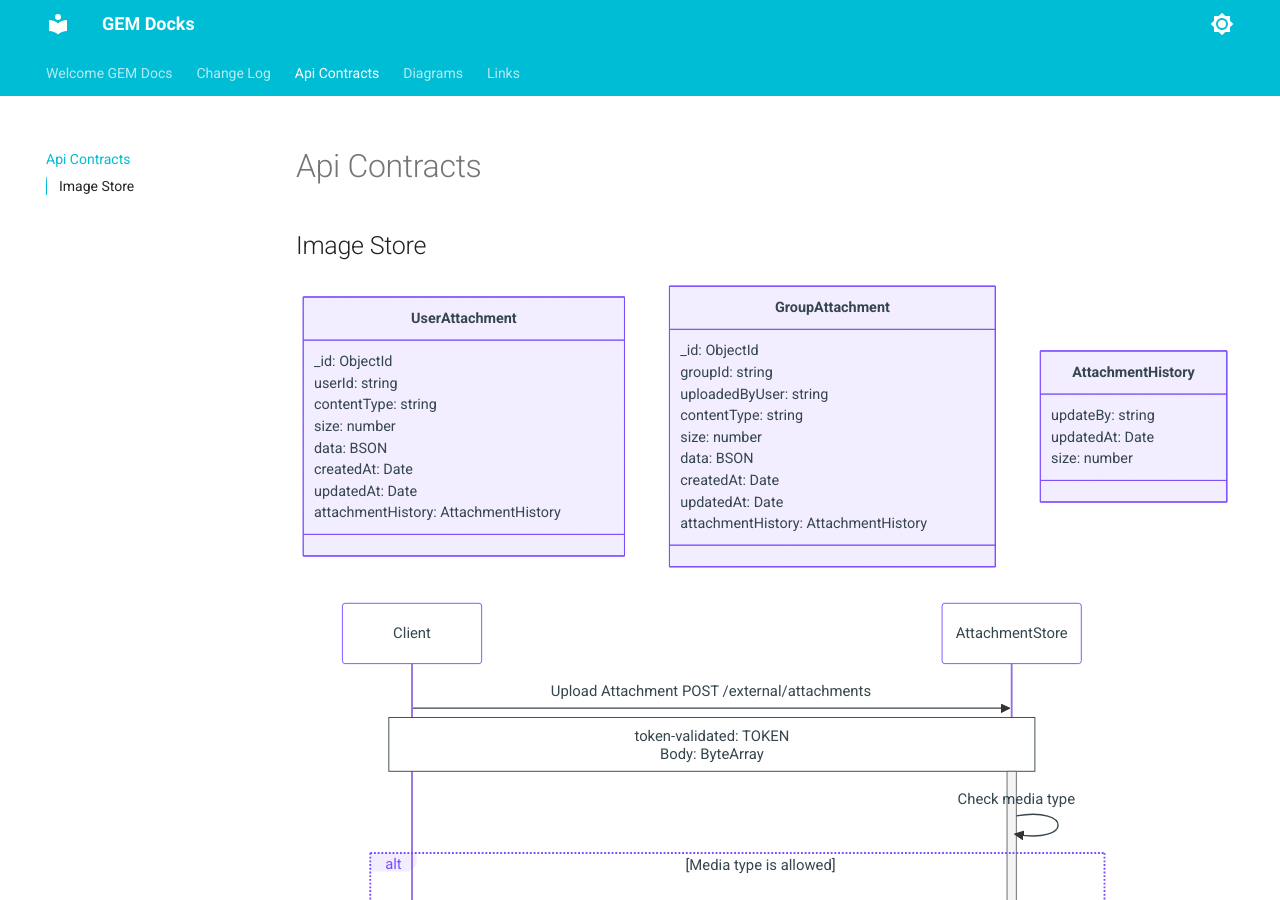
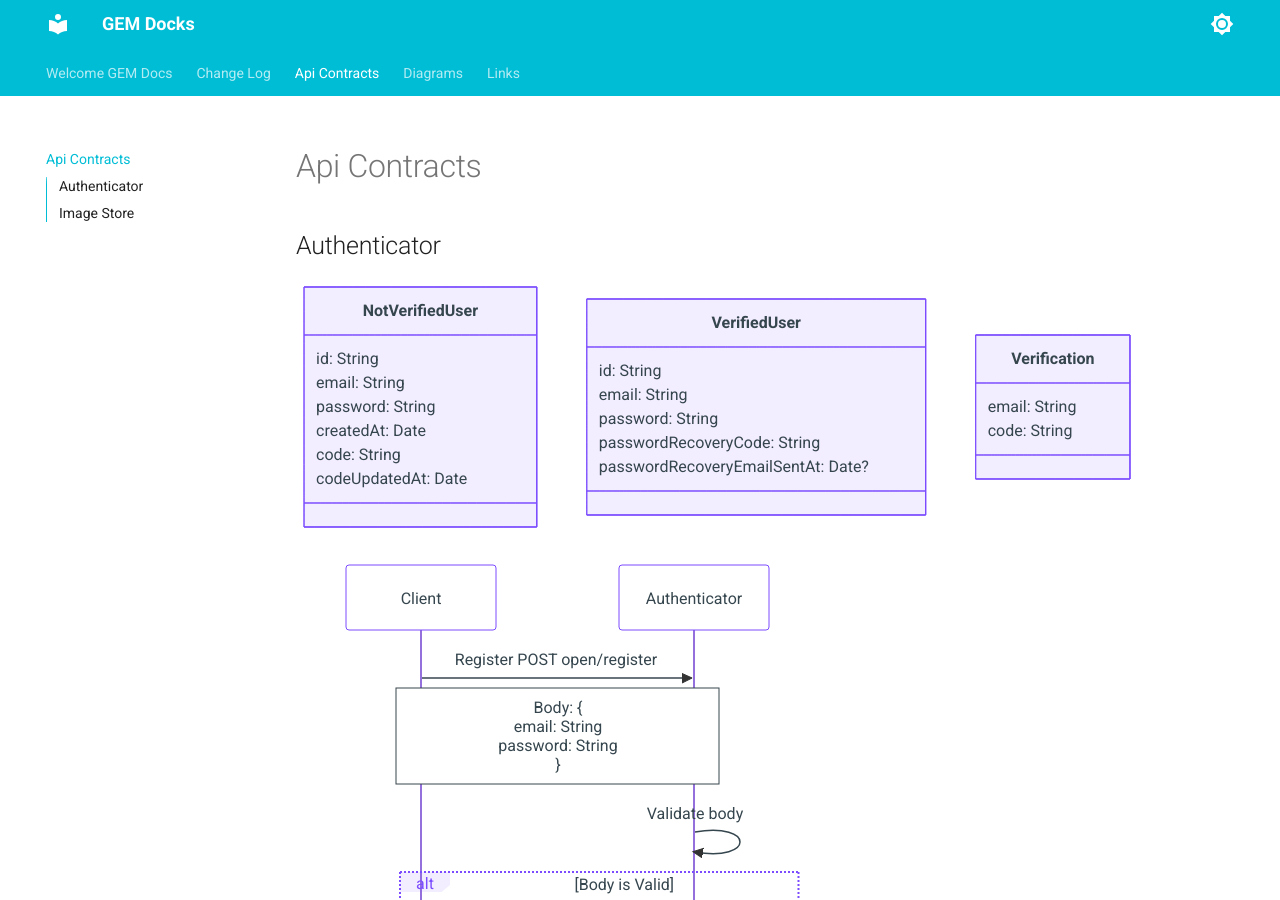
Before and after one commit to Group-Expense-Manager/gem-docs, an MkDocs documentation site: the page built from docs/contracts.md, in a window 1280 px wide and 900 px high. Built offline with MkDocs 1.6.1 and Material for MkDocs 9.7.7, drawn with Linux system fonts in a browser that asks for light colours; part of the change alters nothing that is shown.

Commit message:
started working on authenticator contract

````diff
--- a/docs/contracts.md
+++ b/docs/contracts.md
@@ -1,8 +1,78 @@
 # Api Contracts
+
+## Authenticator
+
+``` mermaid
+classDiagram
+class NotVerifiedUser {
+    id: String
+    email: String
+    password: String
+    createdAt: Date
+    code: String
+    codeUpdatedAt: Date
+}
+
+class VerifiedUser {
+    id: String
+    email: String
+    password: String
+    passwordRecoveryCode: String
+    passwordRecoveryEmailSentAt: Date?
+}
+
+class Verification {
+    email: String
+    code: String
+}
+```
+
+``` mermaid
+sequenceDiagram
+
+    participant Client
+    participant Authenticator
+
+    Client->>Authenticator: Register POST open/register
+    Note over Client,Authenticator:Body: {<br>email: String <br> password: String<br>}
+    Authenticator->>Authenticator:Validate body
+    alt Body is Valid
+        Authenticator->>Authenticator:Check if email is not taken
+        alt Email is not taken
+            Authenticator->>Authenticator:Register user
+            Authenticator->>Client: 201 Created
+        else Email is taken
+            Authenticator->>Client: 409 Conflict
+        end
+    else Body is not Valid
+        Authenticator-->Client: 400 Bad Request
+    end
+
+    Client->>Authenticator: Login POST /open/login
+    Note over Client,Authenticator: Body: {<br>email: String <br> password: String<br>}
+    Authenticator->>Authenticator:Validate body
+    alt Body is Valid
+        Authenticator->>Authenticator:Authenticate
+        alt Successfully authenticated
+        Authenticator->>Authenticator:Create token
+        Authenticator->>Client: 200 OK
+        Note over Client,Authenticator: Body: token: String
+
+        else User is not verified
+            Authenticator-->Client: 403 Forbidden
+        else Bad credentials
+            Authenticator-->Client: 400 Bad Request
+        end
+
+    else Body is not Valid
+        Authenticator-->Client: 400 Bad Request
+    end
+
+```
 
 ## Image Store
 
-```mermaid
+``` mermaid
 
 classDiagram
     class UserAttachment {
@@ -35,7 +105,7 @@ classDiagram
     }
 ```
 
-```mermaid
+``` mermaid
 sequenceDiagram
 
     participant Client
````
